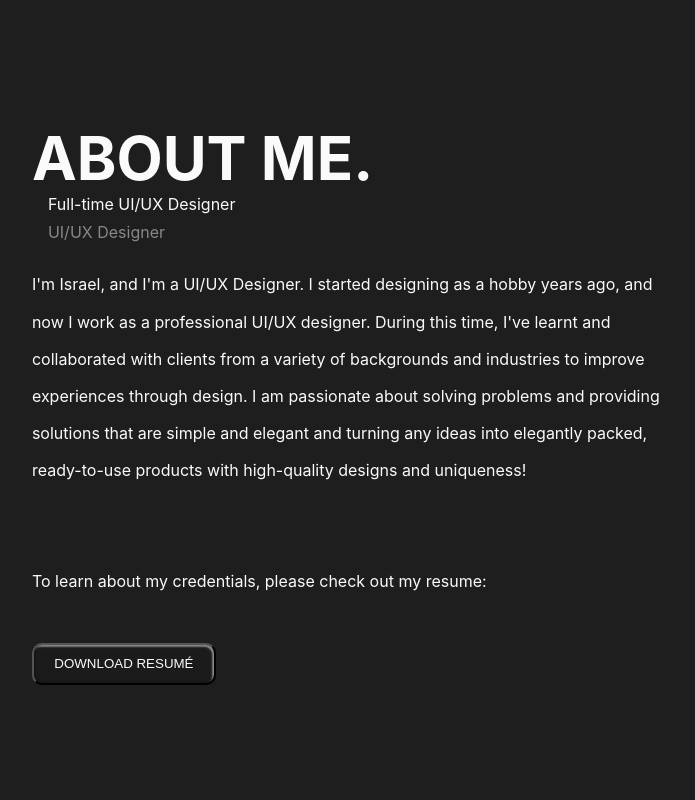
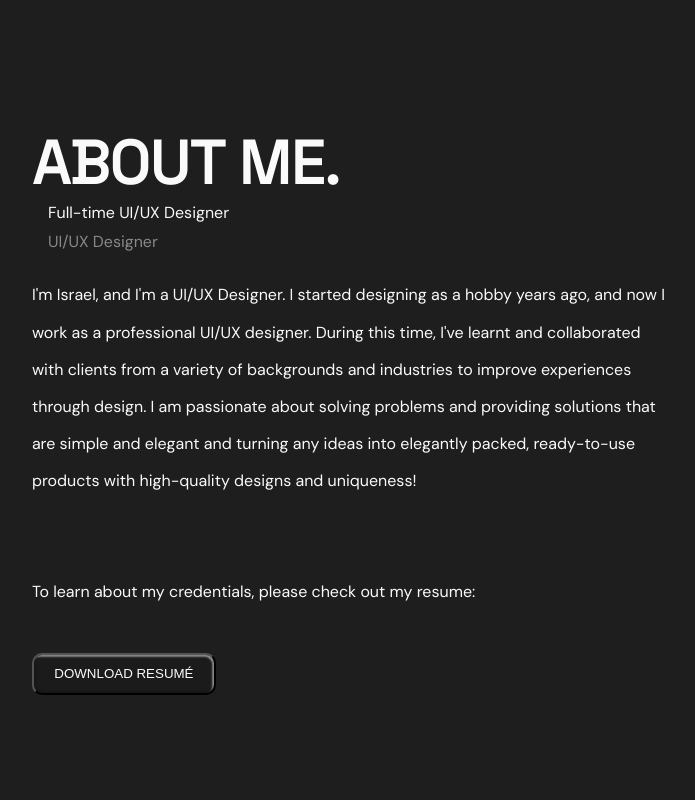
Before and after one commit to qgatssdev/mario-portfolio, a React (Create React App) app: page / in a window 1280 px wide. Shown: the part 1020-1820 px from the top of the page, without its empty margins (516-1211 px from the left). Built offline with nearby package versions, Linux system fonts and the light colour scheme.

Commit message:
adding fonts

```diff
--- a/src/components/About/About.scss
+++ b/src/components/About/About.scss
@@ -1,3 +1,5 @@
+@use '../../index.scss';
+
 .about__root {
   .about__UI {
     text-align: center;
@@ -33,6 +35,7 @@
         font-weight: 700;
         font-size: 60px;
         color: #fafafa;
+        font-family: index.$spaceGrotesk;
         @media (min-width: 0px) and (max-width: 992px) {
           font-size: 32px;
           text-align: center;
--- a/src/components/Footer/Footer.scss
+++ b/src/components/Footer/Footer.scss
@@ -1,3 +1,4 @@
+@use '../../index.scss';
 .footer__root {
   margin: 12% 7% 0 7%;
   .footer__links {
@@ -32,6 +33,7 @@
         line-height: 171.98%;
         color: #fafafa;
         letter-spacing: 0.05em;
+        font-family: index.$spaceGrotesk;
         span {
           margin-left: 80px;
         }
--- a/src/components/Footer/MobileFooter.scss
+++ b/src/components/Footer/MobileFooter.scss
@@ -1,3 +1,5 @@
+@use '../../index.scss';
+
 .mobileFooter__root {
   margin-top: 50%;
   margin-bottom: 5%;
@@ -34,6 +36,7 @@
       color: #fafafa;
       letter-spacing: 0.05em;
       text-align: center;
+      font-family: index.$spaceGrotesk;
     }
   }
 
--- a/src/components/Hero/Hero.scss
+++ b/src/components/Hero/Hero.scss
@@ -1,3 +1,5 @@
+@use '../../index.scss';
+
 .hero__section {
   margin-left: 7%;
   margin-top: 9%;
@@ -17,6 +19,7 @@
         font-weight: 700;
         font-size: 120px;
         color: #fafafa;
+        font-family: index.$spaceGrotesk;
       }
 
       .hero__spanned__root {
--- a/src/components/MobileHeader/MobileHeader.scss
+++ b/src/components/MobileHeader/MobileHeader.scss
@@ -4,5 +4,5 @@
   margin-right: 25px;
   align-items: center;
   justify-content: space-between;
-  margin-top: 14%;
+  margin-top: 7%;
 }
--- a/src/components/MobileHero/MobileHero.scss
+++ b/src/components/MobileHero/MobileHero.scss
@@ -1,3 +1,4 @@
+@use '../../index.scss';
 .mobileHero__root {
   margin-bottom: 100px;
   h1 {
@@ -6,6 +7,7 @@
     text-align: center;
     color: #fafafa;
     margin-bottom: 10px;
+    font-family: index.$spaceGrotesk;
   }
 
   .mobileHero__introduction {
--- a/src/components/Process/Process.scss
+++ b/src/components/Process/Process.scss
@@ -1,3 +1,5 @@
+@use '../../index.scss';
+
 .section-process {
   margin-top: 10%;
   @media (min-width: 0px) and (max-width: 992px) {
@@ -8,6 +10,7 @@
     font-size: 60px;
     color: #fafafa;
     text-align: center;
+    font-family: index.$spaceGrotesk;
     @media (min-width: 0px) and (max-width: 992px) {
       font-size: 32px;
     }
--- a/src/components/Skills/Skills.scss
+++ b/src/components/Skills/Skills.scss
@@ -1,3 +1,5 @@
+@use '../../index.scss';
+
 .skills__root {
   margin-left: 7%;
   margin-right: 7%;
@@ -9,6 +11,7 @@
     font-weight: 700;
     font-size: 60px;
     color: #fafafa;
+    font-family: index.$spaceGrotesk;
     @media (min-width: 0px) and (max-width: 992px) {
       text-align: center;
       font-size: 32px;
@@ -56,6 +59,7 @@
         line-height: 31px;
         color: #fafafa;
         text-align: center;
+        font-family: index.$spaceGrotesk;
       }
       ul {
         li {
--- a/src/components/ToolBox/ToolBox.scss
+++ b/src/components/ToolBox/ToolBox.scss
@@ -1,3 +1,4 @@
+@use '../../index.scss';
 .toolBox__root {
   display: flex;
   margin-left: 7%;
@@ -15,6 +16,7 @@
       font-weight: 700;
       font-size: 60px;
       color: #fafafa;
+      font-family: index.$spaceGrotesk;
       @media (min-width: 0px) and (max-width: 992px) {
         font-size: 32px;
         text-align: center;
--- a/src/components/Works/Works.scss
+++ b/src/components/Works/Works.scss
@@ -1,3 +1,4 @@
+@use '../../index.scss';
 .works__root {
   display: flex;
   margin-left: 7%;
@@ -16,6 +17,7 @@
       font-size: 60px;
       line-height: 77px;
       color: #fafafa;
+      font-family: index.$spaceGrotesk;
       @media (min-width: 0px) and (max-width: 992px) {
         text-align: center;
         margin-bottom: 7px;
--- a/src/index.scss
+++ b/src/index.scss
@@ -1,10 +1,11 @@
+@import url('https://fonts.googleapis.com/css2?family=DM+Sans&display=swap');
+@import url('https://fonts.googleapis.com/css2?family=Space+Grotesk&display=swap');
+
+$spaceGrotesk: 'Space Grotesk', sans-serif;
+
 body {
   margin: 0;
-  font-family: -apple-system, BlinkMacSystemFont, 'Segoe UI', 'Roboto', 'Oxygen',
-    'Ubuntu', 'Cantarell', 'Fira Sans', 'Droid Sans', 'Helvetica Neue',
-    sans-serif;
-  -webkit-font-smoothing: antialiased;
-  -moz-osx-font-smoothing: grayscale;
+  font-family: 'DM Sans', sans-serif;
 }
 
 code {
```
